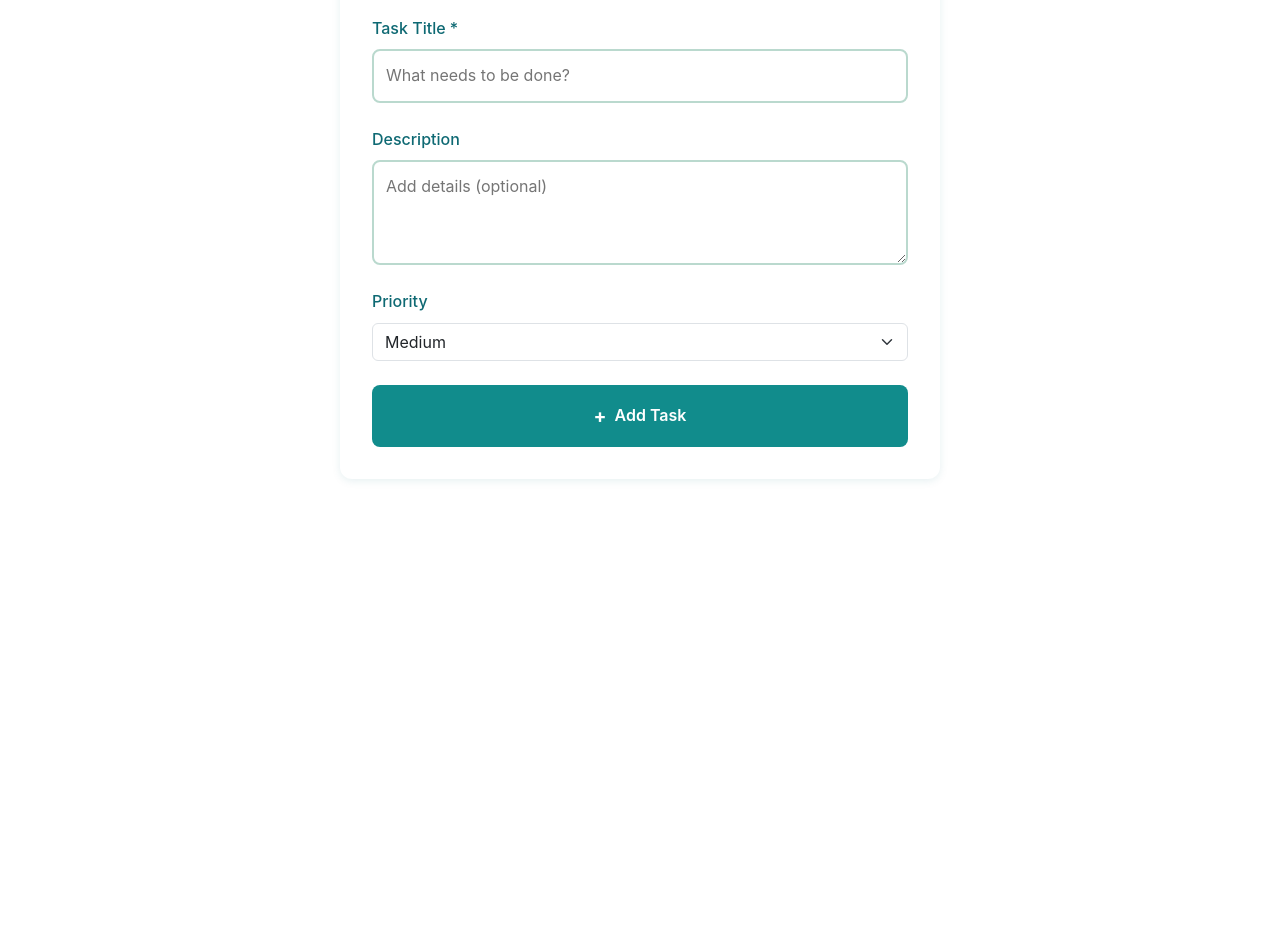
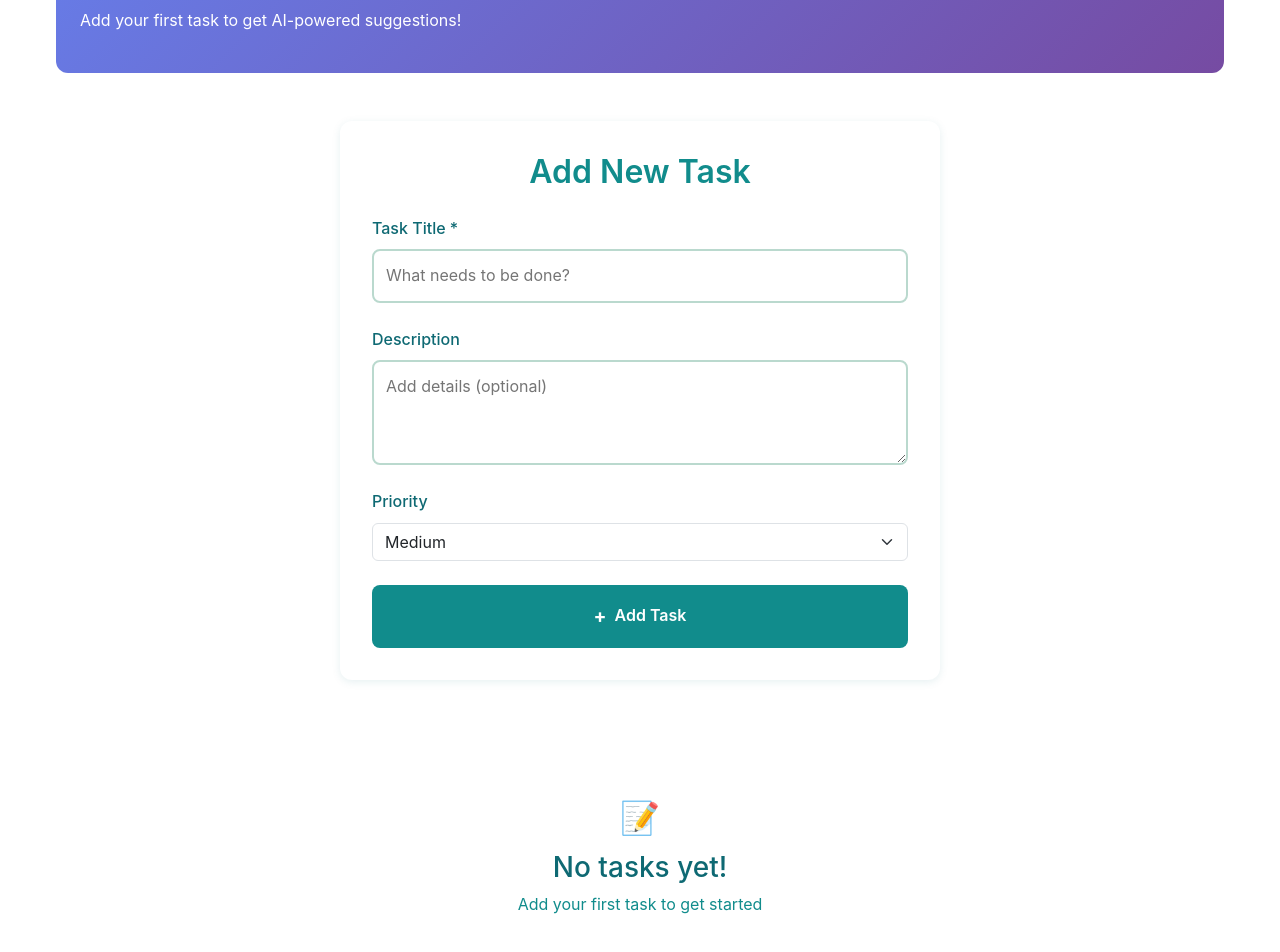
Before and after one commit to refiilwemotaung-cpu/ai-powered-smart-planner, a React (Create React App) app: page / in a window 1280 px wide. Shown: the part 296-1248 px from the top of the page. Before the commit the page ends 807 px from the top, so only its background shows below. Built offline with nearby package versions, Linux system fonts and the light colour scheme.

Commit message:
Update App.js to conditionally show WatchView

```diff
--- a/src/App.js
+++ b/src/App.js
@@ -3,20 +3,33 @@
 import { TaskProvider } from "./contexts/TaskContext";
 import Header from "./components/Header";
 import TaskForm from "./components/TaskForm";
+import TaskList from "./components/TaskList";
+import AIAssistant from "./components/AIAssistant";
+import WatchView from "./components/WatchView";
 import "bootstrap/dist/css/bootstrap.min.css";
 import "./styles/App.css";
 
 function App() {
+  const isWatchView = window.innerWidth <= 240;
+
   return (
     <ThemeProvider>
       <TaskProvider>
         <div className="app">
+          {isWatchView ? (
+            <WatchView />
+          ) : (
+            <>
               <Header />
               <main className="main-content">
                 <div className="container">
+                  <AIAssistant />
                   <TaskForm />
+                  <TaskList />
                 </div>
               </main>
+            </>
+          )}
         </div>
       </TaskProvider>
     </ThemeProvider>
```
Lines whose indentation alone changed are shown as unchanged.
